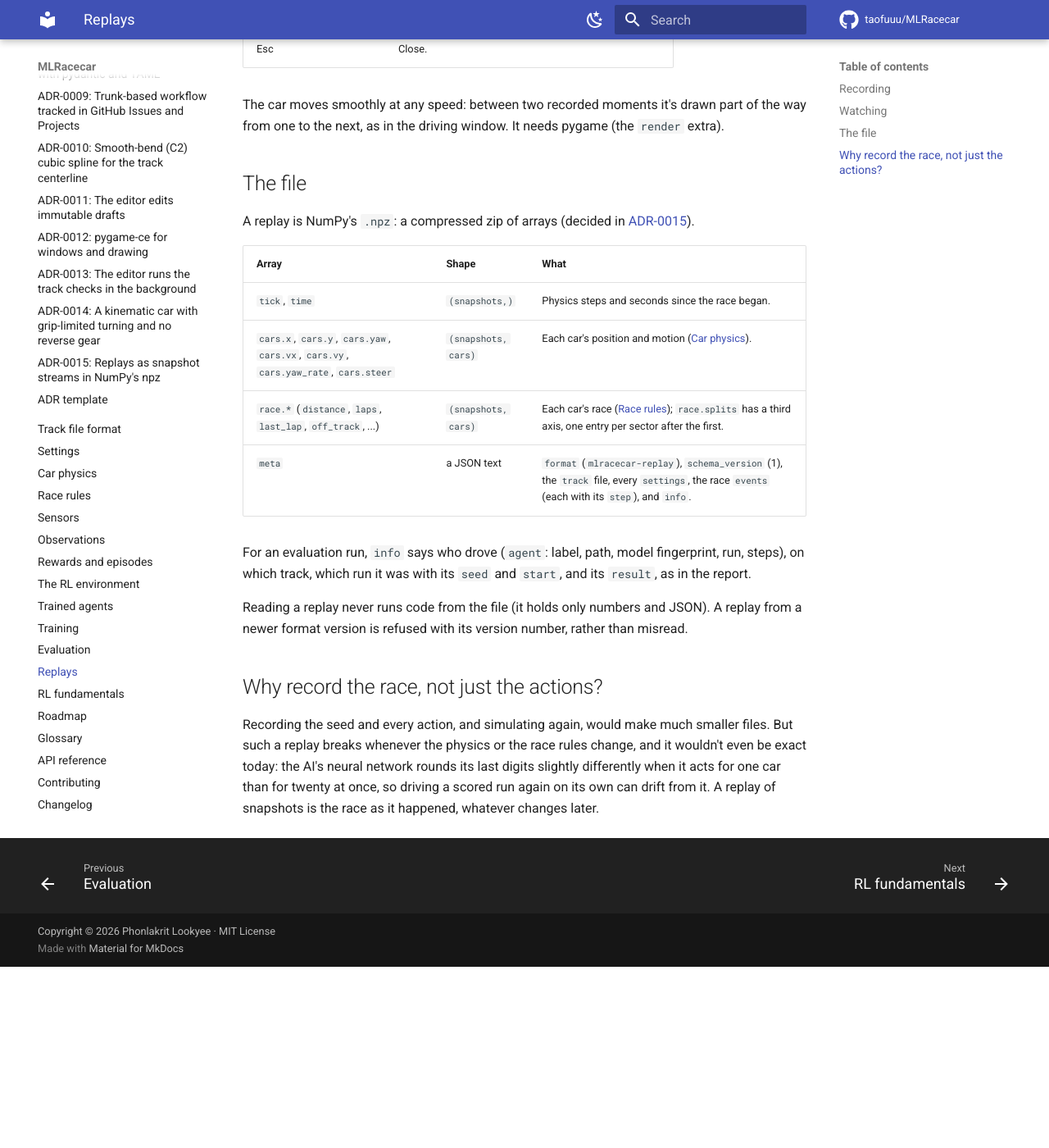
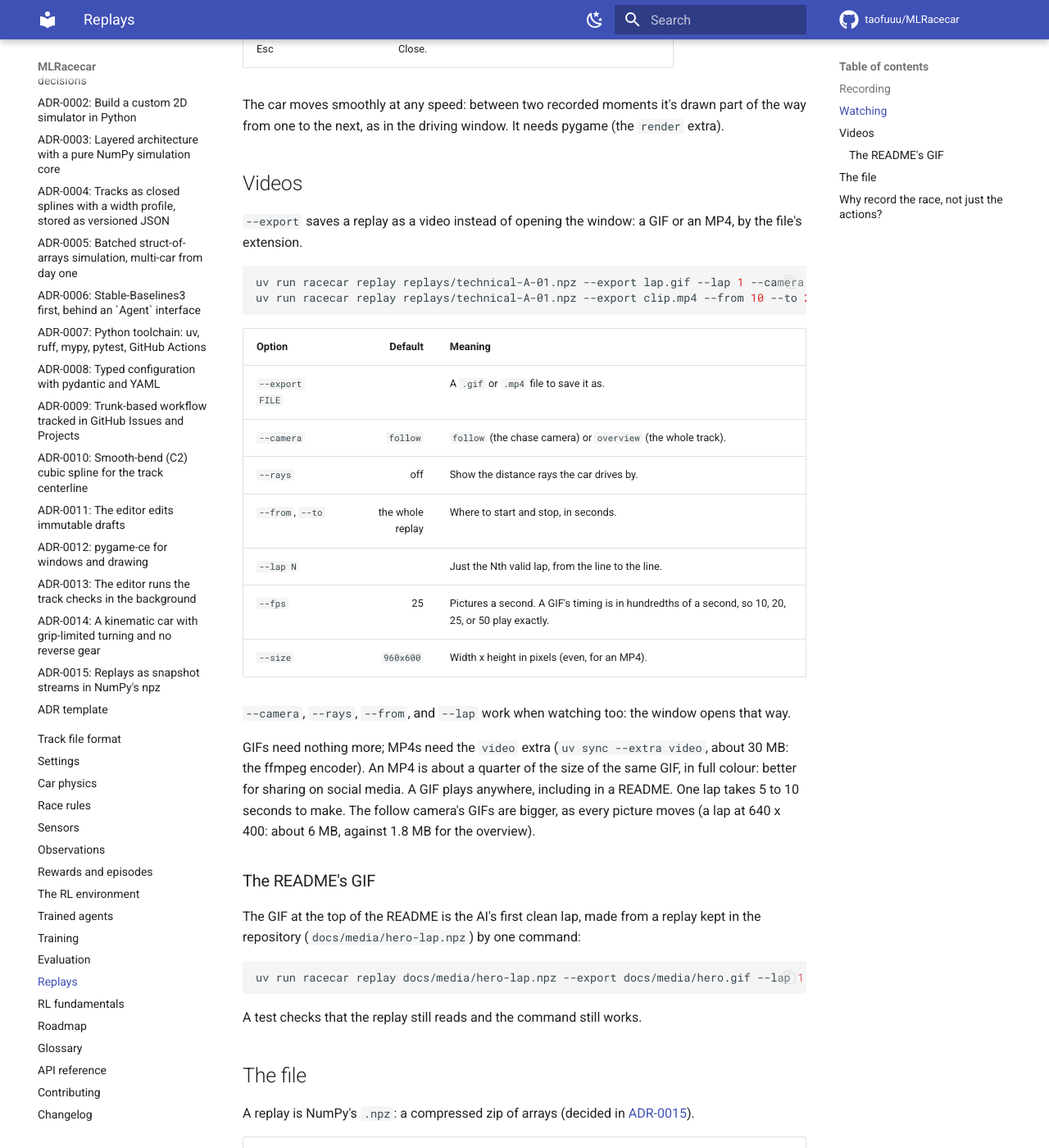
Before and after one commit to taofuuu/MLRacecar, an MkDocs documentation site: the page built from docs/replays.md, in a window 1280 px wide and 1400 px high, scrolled down 1201 px. Shown: the whole window at 82% size. Built offline with MkDocs 1.6.1 and Material for MkDocs 9.7.7, drawn with Linux system fonts in a browser that asks for light colours; comment, search, counter and statistics services are not loaded; before the commit the page ends 2380 px from its top, so only the background shows below that; some of the changed text lies outside the part shown.

Commit message:
docs: the README's GIF, made by one command
The AI's first clean lap of the technical circuit (30.3 s, from the 300,000-step run) leads the README and the docs home page: docs/media/hero.gif, made from the lap's replay kept beside it (docs/media/hero-lap.npz, 110 kB) by one command, shown in docs/replays.md. A test checks the replay still reads and has its lap, and a slow test runs the command (758 pictures at 640 x 400). The pre-commit size check skips docs/media/, which holds media made on purpose.

The Replays page gains Videos (every --export option, GIF or MP4, sizes and times); architecture 4.11, the glossary (GIF / MP4, ffmpeg), and the changelog follow. The README's and the docs home page's status notes were out of date (M2 and M0): they now say M0 to M3 are done and M4 is under way.

````diff
--- a/.pre-commit-config.yaml
+++ b/.pre-commit-config.yaml
@@ -17,6 +17,7 @@
       - id: check-merge-conflict
       - id: check-added-large-files
         args: [--maxkb=1024]
+        exclude: ^docs/media/ # the README's GIF, made on purpose (docs/replays.md)
 
   - repo: local
     hooks:
--- a/docs/replays.md
+++ b/docs/replays.md
@@ -2,9 +2,10 @@
 
 > **In plain words:** A replay is a recording of a race that you can watch again: pause it,
 > skip around, and slow it down or speed it up. `racecar eval --record replays/` saves every
-> run the AI drives in an evaluation, and `racecar replay` plays one. A replay keeps a picture of
-> the race for every driver decision, so it shows exactly what happened, even after the code or
-> the track changes. A one-minute run is about 110 kB.
+> run the AI drives in an evaluation, and `racecar replay` plays one, or saves it as a GIF or an
+> MP4 video to share. A replay keeps a picture of the race for every driver decision, so it shows
+> exactly what happened, even after the code or the track changes. A one-minute run is about
+> 110 kB.
 
 ## Recording
 
@@ -44,6 +45,45 @@
 The car moves smoothly at any speed: between two recorded moments it's drawn part of the way
 from one to the next, as in the driving window. It needs pygame (the `render` extra).
 
+## Videos
+
+`--export` saves a replay as a video instead of opening the window: a GIF or an MP4, by the
+file's extension.
+
+```bash
+uv run racecar replay replays/technical-A-01.npz --export lap.gif --lap 1 --camera overview
+uv run racecar replay replays/technical-A-01.npz --export clip.mp4 --from 10 --to 25 --rays
+```
+
+| Option | Default | Meaning |
+|--------|--------:|---------|
+| `--export FILE` | | A `.gif` or `.mp4` file to save it as. |
+| `--camera` | `follow` | `follow` (the chase camera) or `overview` (the whole track). |
+| `--rays` | off | Show the distance rays the car drives by. |
+| `--from`, `--to` | the whole replay | Where to start and stop, in seconds. |
+| `--lap N` | | Just the Nth valid lap, from the line to the line. |
+| `--fps` | 25 | Pictures a second. A GIF's timing is in hundredths of a second, so 10, 20, 25, or 50 play exactly. |
+| `--size` | `960x600` | Width x height in pixels (even, for an MP4). |
+
+`--camera`, `--rays`, `--from`, and `--lap` work when watching too: the window opens that way.
+
+GIFs need nothing more; MP4s need the `video` extra (`uv sync --extra video`, about 30 MB:
+the ffmpeg encoder). An MP4 is about a quarter of the size of the same GIF, in full colour:
+better for sharing on social media. A GIF plays anywhere, including in a README. One lap takes
+5 to 10 seconds to make. The follow camera's GIFs are bigger, as every picture moves (a lap at
+640 x 400: about 6 MB, against 1.8 MB for the overview).
+
+### The README's GIF
+
+The GIF at the top of the README is the AI's first clean lap, made from a replay kept in the
+repository (`docs/media/hero-lap.npz`) by one command:
+
+```bash
+uv run racecar replay docs/media/hero-lap.npz --export docs/media/hero.gif --lap 1 --camera overview --size 640x400 --rays
+```
+
+A test checks that the replay still reads and the command still works.
+
 ## The file
 
 A replay is NumPy's `.npz`: a compressed zip of arrays (decided in
````
Also changed, not shown: CHANGELOG.md (+5 -0 lines), README.md (+8 -4 lines), docs/architecture.md (+8 -0 lines), docs/glossary.md (+2 -0 lines), docs/index.md (+8 -3 lines), 3 other files.
